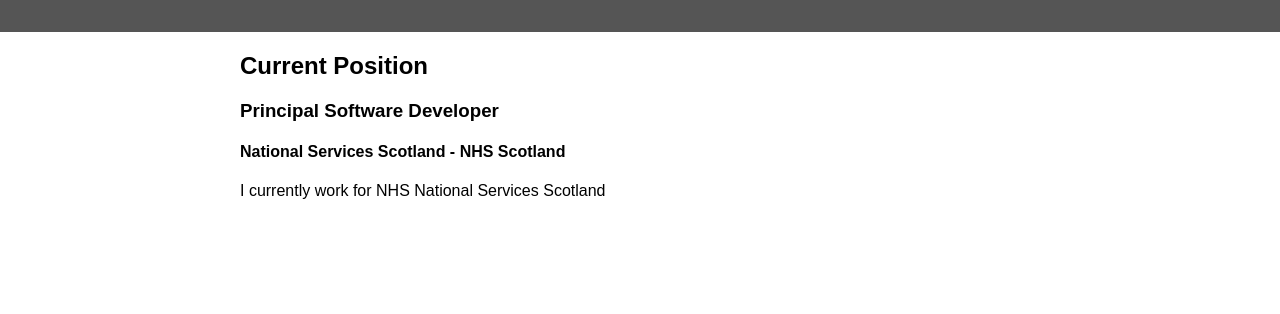
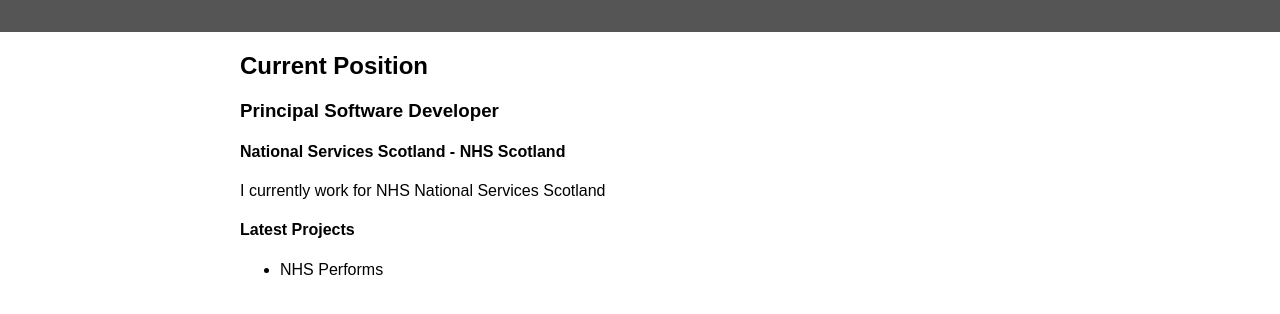
Before and after one commit to boabbysixkiller/CV, a plain HTML site: page index.html in a window 1280 px wide. Shown: the part 124-438 px from the top of the page. Drawn offline with Linux system fonts and the light colour scheme.

Commit message:
added latest project

```diff
--- a/index.html
+++ b/index.html
@@ -25,6 +25,10 @@
             <h3>Principal Software Developer</h3>
             <h4>National Services Scotland - NHS Scotland</h4>
             <p>I currently work for NHS National Services Scotland</p>
+			<h4>Latest Projects</h4>
+			<ul>
+				<li>NHS Performs</li>
+			</ul>
         </main>
 
 
```
